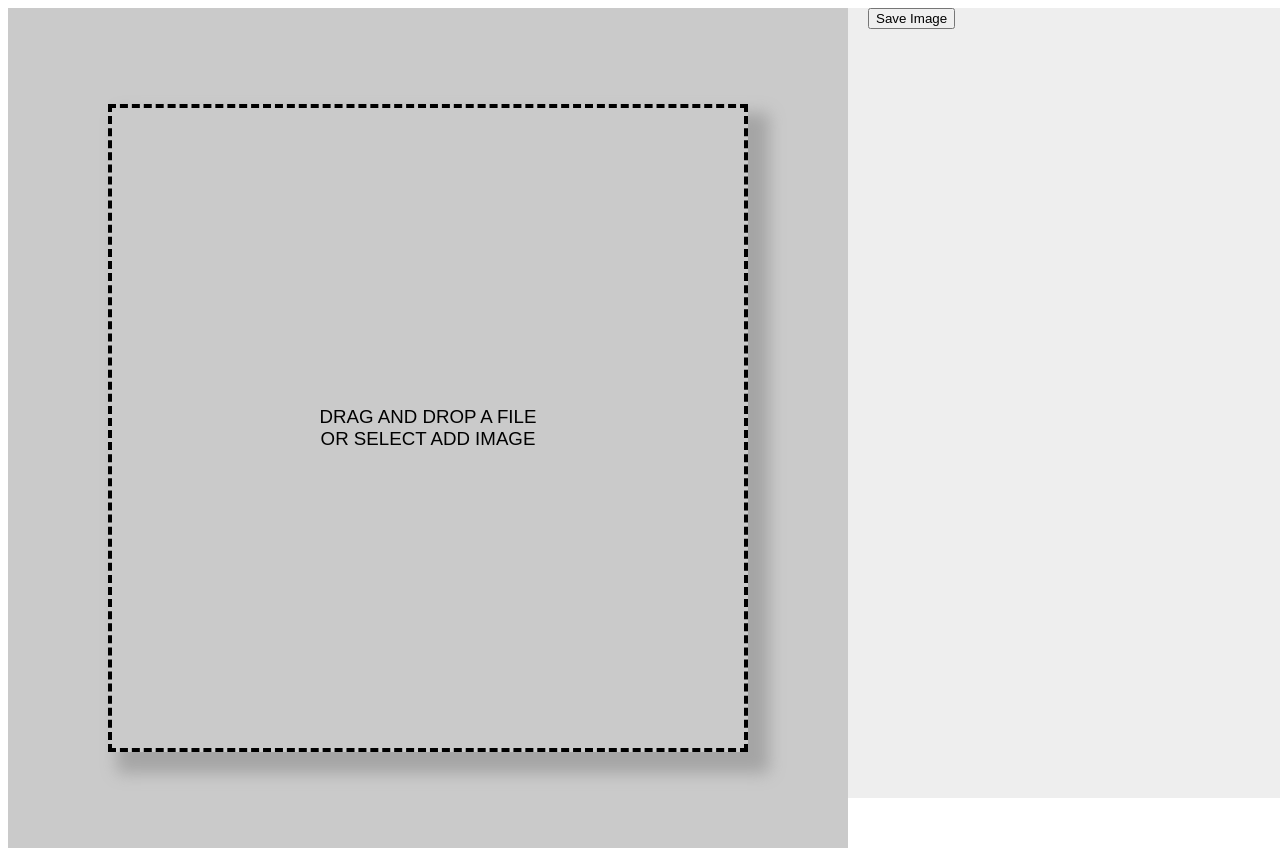
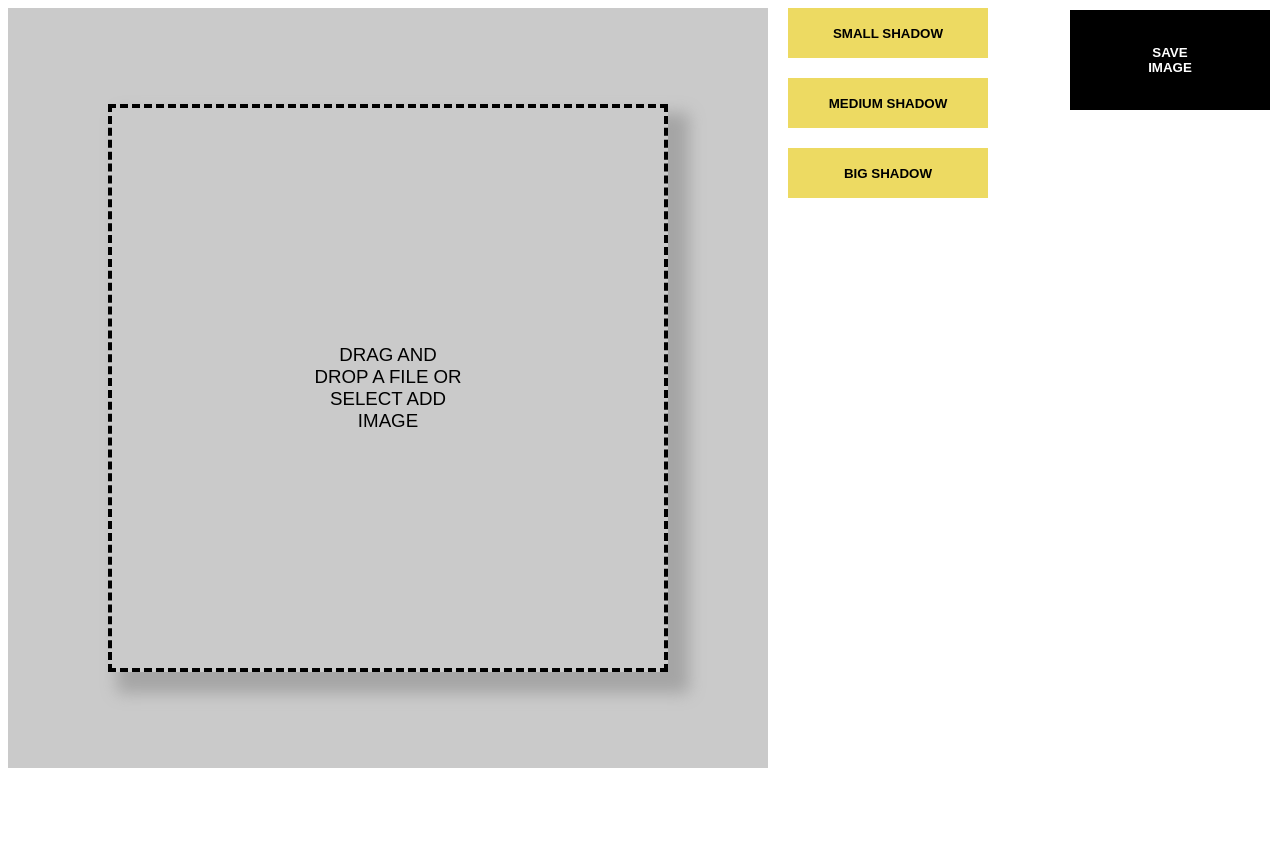
Before and after one commit to marcotiberio/luiscius-books, a plain HTML site: page index.html in a window 1280 px wide. After the commit the page ends 816 px from the top, so only its background shows below. Drawn offline with nearby package versions, Linux system fonts and the light colour scheme.

Commit message:
added shadow buttons

```diff
--- a/index.html
+++ b/index.html
@@ -34,10 +34,15 @@
       </div>
     </div>
 
-    <button
-            @click="saveCanvas()">
-            Save Image
-    </button>
+    <div class="right">
+      <button id="saveImage" @click="saveCanvas()">Save<br>Image</button>
+
+      <div class="buttons-shadow">
+        <button id="buttonShadow1">Small Shadow</button>
+        <button id="buttonShadow2">Medium Shadow</button>
+        <button id="buttonShadow3">Big Shadow</button>
+      </div>
+    </div>
 
   </div>
 
--- a/script.js
+++ b/script.js
@@ -30,3 +30,24 @@ $('.image-upload-wrap').bind('dragover', function () {
 $('.image-upload-wrap').bind('dragleave', function () {
   $('.image-upload-wrap').removeClass('image-dropping');
 });
+
+
+/* SHADOWS */
+
+$(function() {
+  $("#buttonShadow1").click(function() {
+    $('.file-upload-image').addClass("shadow1");
+    $('.file-upload-image').removeClass("shadow2");
+    $('.file-upload-image').removeClass("shadow3");
+  });
+  $("#buttonShadow2").click(function() {
+    $('.file-upload-image').removeClass("shadow1");
+    $('.file-upload-image').addClass("shadow2");
+    $('.file-upload-image').removeClass("shadow3");
+  });
+  $("#buttonShadow3").click(function() {
+    $('.file-upload-image').removeClass("shadow1");
+    $('.file-upload-image').removeClass("shadow2");
+    $('.file-upload-image').addClass("shadow3");
+  });
+});
--- a/style.css
+++ b/style.css
@@ -1,8 +1,12 @@
+body {
+  height: 100vh;
+  width: 100vw;
+}
+
 #app {
-    width: 100vw;
+    width: calc(100vw - 10px);
     height: calc(100vh - 10px);
     font-family: sans-serif;
-    background-color: #eeeeee;
     display: grid;
     grid-template-columns: 1fr 1fr;
     column-gap: 20px;
@@ -11,8 +15,8 @@
 
   .file-upload {
     background-color: #cacaca;
-    width: 80vh;
-    height: 80vh;
+    width: 70vh;
+    height: 70vh;
     margin: 0;
     padding: 100px;
     display: grid;
@@ -51,8 +55,8 @@
     text-align: left;
     max-width: fit-content;
     max-height: fit-content;
-    -webkit-box-shadow: 15px 15px 15px 6px #A5A5A5;
-    box-shadow: 15px 15px 15px 6px #A5A5A5;
+    /* -webkit-box-shadow: 15px 15px 15px 6px #A5A5A5;
+    box-shadow: 15px 15px 15px 6px #A5A5A5; */
     /* padding: 0 20px 20px 0;
     background-color: rgba(165, 165, 165, 0.6); */
   }
@@ -88,8 +92,7 @@
     position: fixed;
     right: 0;
     bottom: 0;
-    padding: 0 15px 15px 15px;
-    color: #222;
+    padding: 0 10px 10px 10px;
   }
 
   .drag-text {
@@ -105,23 +108,19 @@
   }
 
   .file-upload-image {
-    max-height: 700px;
-    max-width: 700px;
+    max-height: 550px;
+    max-width: 550px;
     margin: auto;
     padding: 0;
-    -webkit-box-shadow: 15px 15px 15px 6px #A5A5A5;
-    box-shadow: 15px 15px 15px 6px #A5A5A5;
   }
 
   .remove-image {
     width: 200px;
     margin: 0;
     color: #fff;
-    background: #cd4535;
+    background: #000000;
     border: none;
     padding: 10px;
-    border-radius: 4px;
-    border-bottom: 4px solid #b02818;
     transition: all .2s ease;
     outline: none;
     text-transform: uppercase;
@@ -139,3 +138,87 @@
     border: 0;
     transition: all .2s ease;
   }
+
+  .right {
+    display: grid;
+    place-items: flex-start;
+    justify-content: flex-start;
+    height: 100%;
+    width: 100%;
+  }
+
+  .right button {
+    height: fit-content;
+    width: fit-content;
+    transition: all .2s ease;
+  }
+
+  .right button:hover {
+    background: #c13b2a;
+    color: #ffffff;
+    transition: all .2s ease;
+    cursor: pointer;
+  }
+
+  .right #saveImage {
+    position: fixed;
+    right: 10px;
+    top: 10px;
+    width: 200px;
+    height: 100px;
+    margin: 0;
+    color: #ffffff;
+    background: #000000;
+    border: none;
+    padding: 10px;
+    transition: all .2s ease;
+    outline: none;
+    text-transform: uppercase;
+    font-weight: 700;
+  }
+
+  .right #saveImage:hover {
+    background: #c13b2a;
+    color: #ffffff;
+    transition: all .2s ease;
+    cursor: pointer;
+  }
+
+  .buttons-shadow {
+    display: flex;
+    flex-direction: column;
+  }
+
+  .buttons-shadow > button{
+    height: 50px;
+    width: 200px;
+    margin-top: 0;
+    margin-bottom: 20px;
+
+    color: #000000;
+    background: #EDDA62;
+    border: none;
+    padding: 10px;
+    transition: all .2s ease;
+    outline: none;
+    text-transform: uppercase;
+    font-weight: 700;
+  }
+
+  .shadow1 {
+    -webkit-box-shadow: 7.5px 7.5px 7.5px 3px #A5A5A5;
+    box-shadow: 7.5px 7.5px 7.5px 3px #A5A5A5;
+    transition: all .2s ease;
+  }
+
+  .shadow2 {
+    -webkit-box-shadow: 15px 15px 15px 6px #A5A5A5;
+    box-shadow: 15px 15px 15px 6px #A5A5A5;
+    transition: all .2s ease;
+  }
+
+  .shadow3 {
+    -webkit-box-shadow: 30px 30px 30px 12px #A5A5A5;
+    box-shadow: 30px 30px 30px 12px #A5A5A5;
+    transition: all .2s ease;
+  }
```
